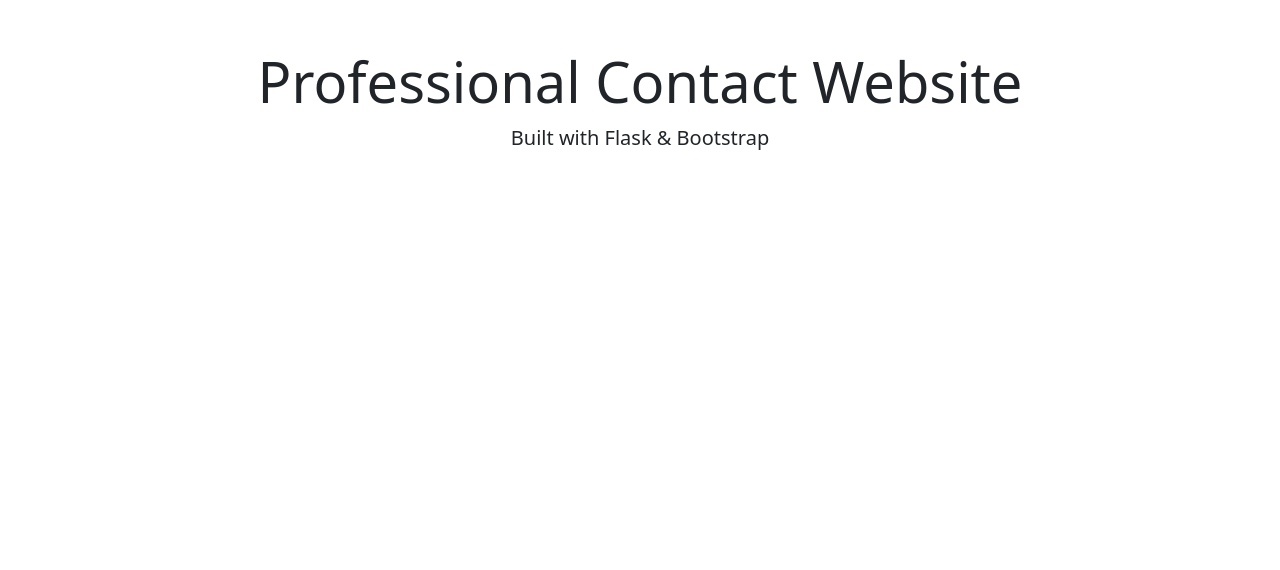
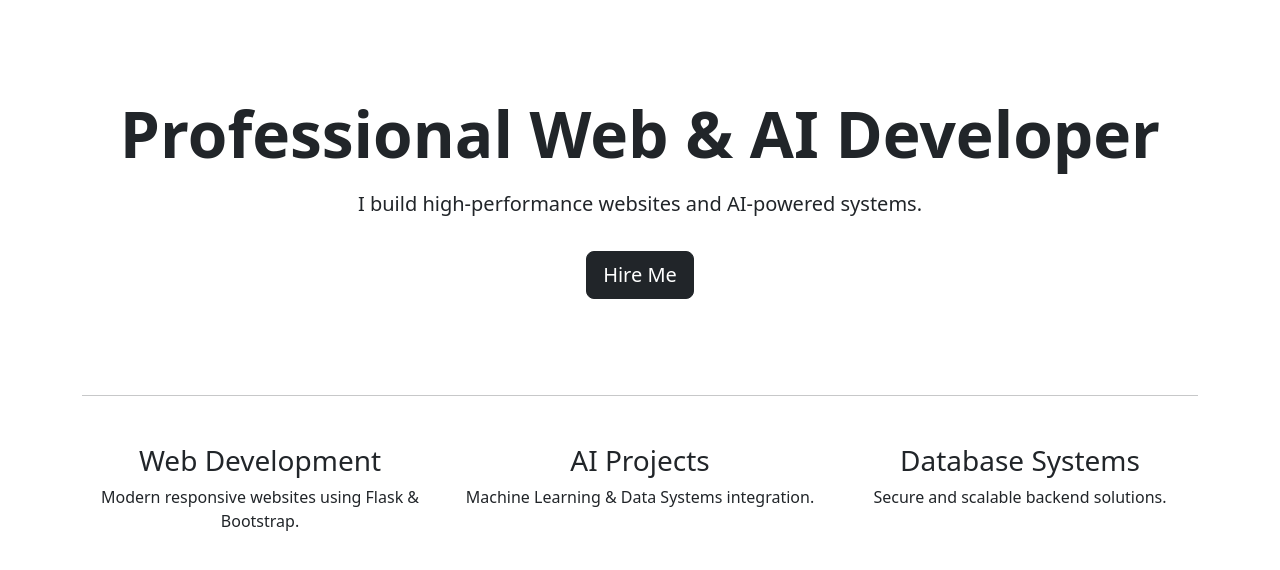
Before and after one commit to kasideduamgthong/contact-website, a Flask app: page / in a window 1280 px wide. Shown: the part 56-626 px from the top of the page. Run offline with Flask 3, Linux system fonts and the light colour scheme.

Commit message:
Upgrade home page UI layout

```diff
--- a/templates/home.html
+++ b/templates/home.html
@@ -1,9 +1,29 @@
 {% extends "base.html" %}
 {% block content %}
 
-<div class="text-center">
-    <h1 class="display-4">Professional Contact Website</h1>
-    <p class="lead">Built with Flask & Bootstrap</p>
+<div class="text-center py-5">
+    <h1 class="display-3 fw-bold">Professional Web & AI Developer</h1>
+    <p class="lead mt-3">
+        I build high-performance websites and AI-powered systems.
+    </p>
+    <a href="/contact" class="btn btn-dark btn-lg mt-3">Hire Me</a>
+</div>
+
+<hr class="my-5">
+
+<div class="row text-center">
+    <div class="col-md-4">
+        <h3>Web Development</h3>
+        <p>Modern responsive websites using Flask & Bootstrap.</p>
+    </div>
+    <div class="col-md-4">
+        <h3>AI Projects</h3>
+        <p>Machine Learning & Data Systems integration.</p>
+    </div>
+    <div class="col-md-4">
+        <h3>Database Systems</h3>
+        <p>Secure and scalable backend solutions.</p>
+    </div>
 </div>
 
 {% endblock %}
```
